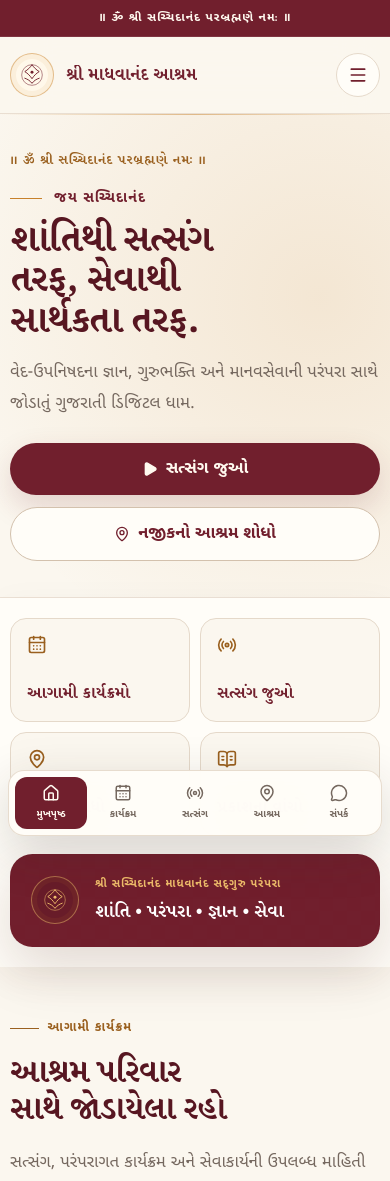
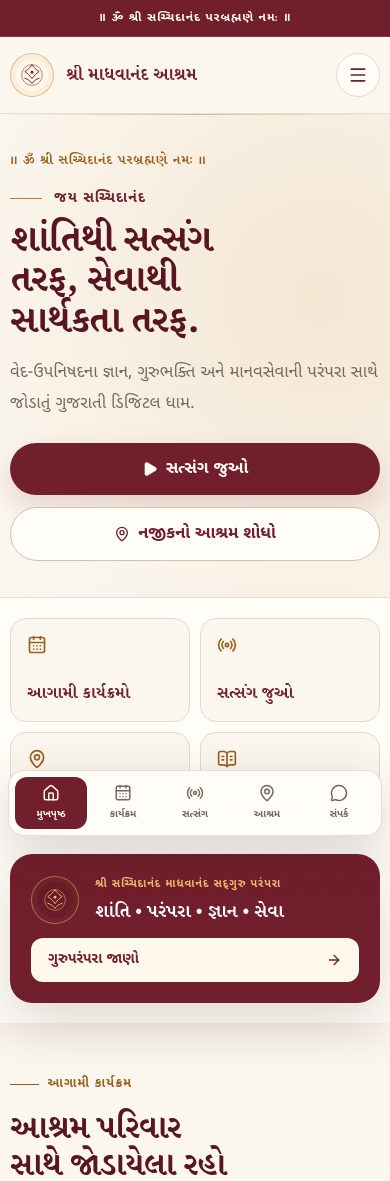
Before and after one commit to optimisticjp/Pim, a Next.js app: page / in a window 390 px wide. Shown: the top 1181 px of the page. Built offline with nearby package versions, Linux system fonts and the light colour scheme.

Commit message:
Fix staging identity card and cancelled event state

```diff
--- a/src/app/(site)/page.tsx
+++ b/src/app/(site)/page.tsx
@@ -35,7 +35,7 @@
               <span className="mt-1 hidden text-xs text-muted-foreground sm:block">{note}</span>
             </Link>
           ))}
-          <HomeIdentityCard variant="compact" className="col-span-2 mt-2 lg:hidden" />
+          <HomeIdentityCard variant="compact" className="col-span-2 mt-2 md:col-span-4 lg:hidden" />
         </div>
       </section>
 
--- a/src/components/sections/home-identity-card.tsx
+++ b/src/components/sections/home-identity-card.tsx
@@ -7,9 +7,10 @@
   const compact = variant === "compact";
   return <div className={cn(compact ? "rounded-[1.4rem]" : "sacred-arch", "relative overflow-hidden border border-primary/15 bg-primary text-primary-foreground shadow-[0_20px_55px_rgba(79,37,31,.17)]", className)}>
     <div className="absolute inset-0 opacity-25 pattern-jali" aria-hidden="true" />
-    <div className={cn("relative text-center", compact ? "flex items-center gap-4 p-5 text-left" : "px-5 pb-6 pt-20 sm:px-8 sm:pb-8 sm:pt-24")}>
+    <div className={cn("relative text-center", compact ? "grid grid-cols-[auto_1fr] items-center gap-x-4 gap-y-3 p-5 text-left" : "px-5 pb-6 pt-20 sm:px-8 sm:pb-8 sm:pt-24")}>
       <BrandMark className={cn("shrink-0 border-[#efbd6b]/50 bg-[#681c29] text-[#efbd6b]", compact ? "h-12 w-12" : "mx-auto h-14 w-14")} />
       <div className={cn(!compact && "mt-6")}><p className="text-[11px] font-bold tracking-[.08em] text-[#efbd6b]">શ્રી સચ્ચિદાનંદ માધવાનંદ સદ્‌ગુરુ પરંપરા</p><h2 className={cn("font-serif font-bold leading-snug text-white", compact ? "mt-1 text-lg" : "mt-4 text-[1.9rem]")}>શાંતિ • પરંપરા • જ્ઞાન • સેવા</h2>{!compact && <><p className="mt-4 text-[15px] leading-7 text-[#eadbd0]">ગુરુપરંપરા, સત્સંગ, આશ્રમ અને સેવાપ્રવૃત્તિઓનો વિશ્વસનીય પ્રવેશ.</p><Link href="/parampara" className="mt-6 inline-flex min-h-12 w-full items-center justify-between rounded-xl bg-[#fff8ec] px-4 font-bold text-primary">ગુરુપરંપરા જાણો <ArrowRight className="h-4 w-4" /></Link></>}</div>
+      {compact && <Link href="/parampara" className="col-span-2 inline-flex min-h-11 w-full items-center justify-between rounded-xl border border-white/15 bg-[#fff8ec] px-4 text-sm font-bold text-primary">ગુરુપરંપરા જાણો <ArrowRight className="h-4 w-4" /></Link>}
     </div>
   </div>;
 }
--- a/src/lib/prototype-content.ts
+++ b/src/lib/prototype-content.ts
@@ -8,7 +8,7 @@
   { id: "health-camp-2027", slug: "health-camp-2027", kind: "medical", scheduleType: "dated", eyebrowGu: "આરોગ્ય સેવા", titleGu: "નિઃશુલ્ક આરોગ્ય માર્ગદર્શન કેમ્પ", descriptionGu: "સમાજ માટે પ્રાથમિક આરોગ્ય તપાસ અને ઉપયોગી આરોગ્ય માર્ગદર્શનનો સેવાપ્રસંગ.", startsAt: "2027-01-17T08:30:00+05:30", venueGu: "શ્રી માધવાનંદ આશ્રમ — ભાવનગર", ashramId: "bhavnagar", contactUrl: "/contact?type=seva", status: "published", verified: false, prototype: true },
   { id: "guru-gita-path", slug: "guru-gita-path", kind: "satsang", scheduleType: "recurring", eyebrowGu: "નિયમિત સાધના", titleGu: "ગુરુ ગીતા પાઠ અને સત્સંગ", descriptionGu: "પાઠ, સ્મરણ અને આધ્યાત્મિક મનન માટે નિયમિત સામૂહિક જોડાણ.", recurringLabelGu: "દર રવિવારે પ્રાતઃ", venueGu: "અધિકૃત YouTube ચેનલ", livestreamUrl: "https://www.youtube.com/@SachchidanandMadhavanand/live", status: "published", verified: false, prototype: true },
   { id: "utsav-archive-2026", slug: "utsav-archive-2026", kind: "festival", scheduleType: "dated", eyebrowGu: "પ્રસંગ સ્મૃતિ", titleGu: "ગુરુપૂર્ણિમા મહોત્સવ", descriptionGu: "સામૂહિક પૂજન, સત્સંગ અને પ્રસાદ સાથે ઉજવાયેલ પરંપરાગત પ્રસંગની નોંધ.", startsAt: "2026-07-29T08:00:00+05:30", venueGu: "શ્રી માધવાનંદ આશ્રમ — સુરત", ashramId: "surat", status: "archived", verified: false, prototype: true },
-  { id: "cancelled-yatra", slug: "cancelled-yatra", kind: "yatra", scheduleType: "dated", eyebrowGu: "યાત્રા સૂચના", titleGu: "ચાણોદ આધ્યાત્મિક યાત્રા", descriptionGu: "હવામાનની પરિસ્થિતિને ધ્યાનમાં રાખીને આ યાત્રા રદ કરવામાં આવી છે.", startsAt: "2026-09-20", venueGu: "શ્રી માધવાનંદ આશ્રમ — ચાણોદ", ashramId: "chanod", status: "cancelled", verified: false, prototype: true },
+  { id: "cancelled-yatra", slug: "cancelled-yatra", kind: "yatra", scheduleType: "dated", eyebrowGu: "યાત્રા સૂચના", titleGu: "ચાણોદ આધ્યાત્મિક યાત્રા", descriptionGu: "હવામાનની પરિસ્થિતિને ધ્યાનમાં રાખીને આ યાત્રા રદ કરવામાં આવી છે.", startsAt: "2026-08-16", venueGu: "શ્રી માધવાનંદ આશ્રમ — ચાણોદ", ashramId: "chanod", status: "cancelled", verified: false, prototype: true },
 ];
 
 export const prototypePublications: Publication[] = [
```
